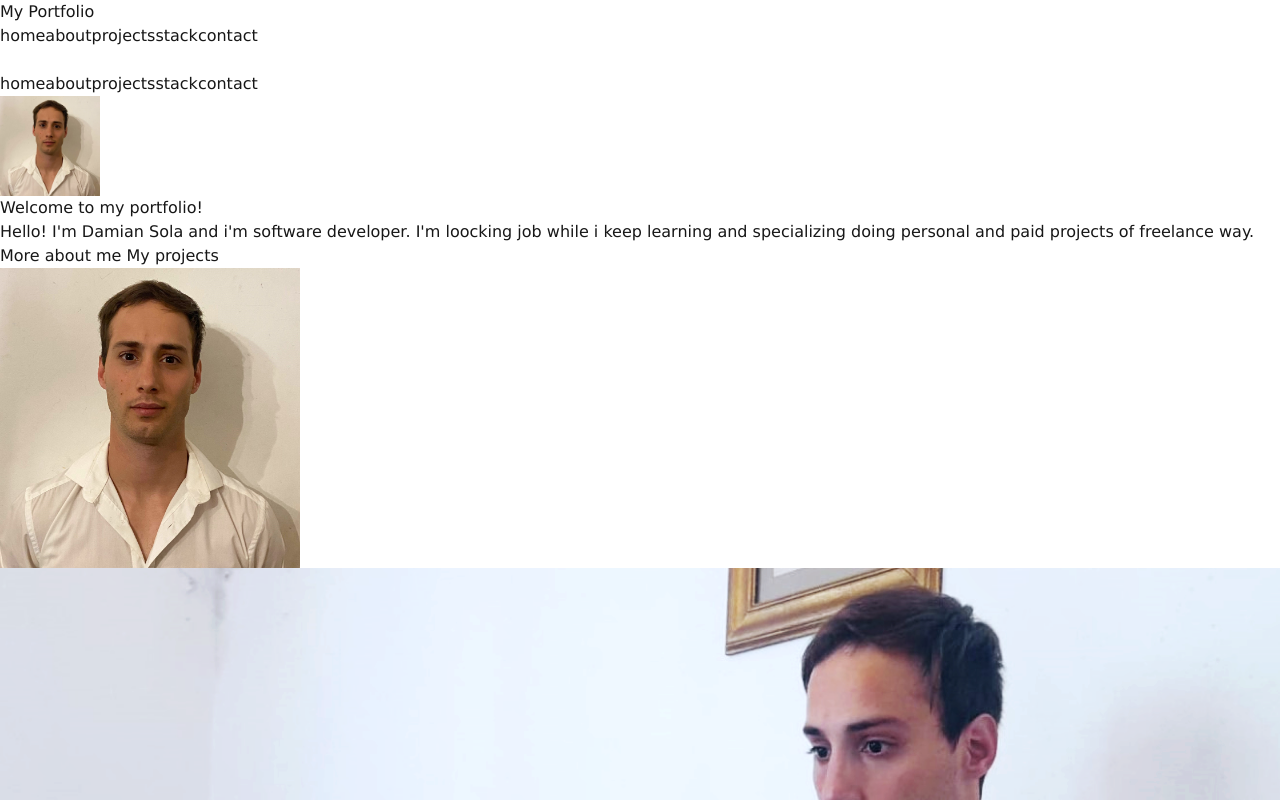
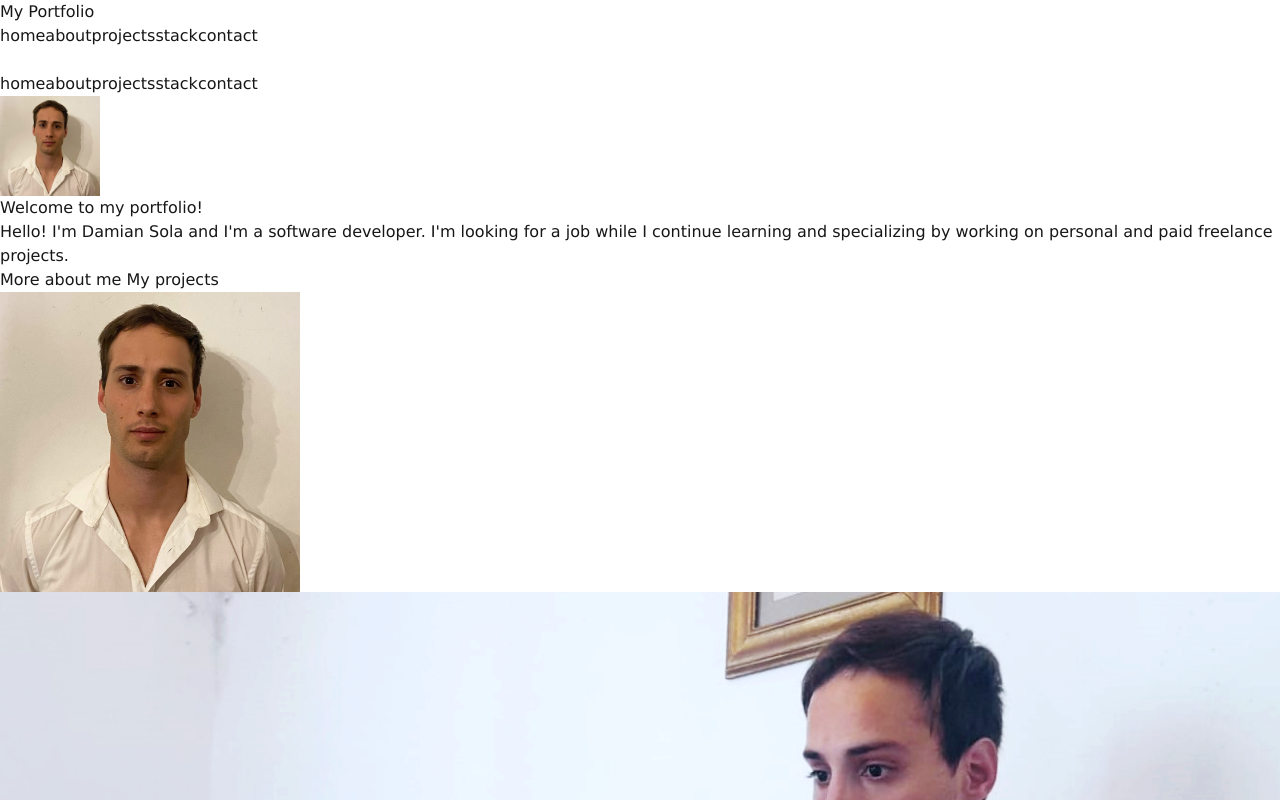
Before and after one commit to DamianSola/portfolio-damian, a Next.js app: page / in a window 1280 px wide. Shown: the top 800 px of the page. Built offline with nearby package versions, Linux system fonts and the light colour scheme.

Commit message:
errores resueltos

```diff
--- a/package.json
+++ b/package.json
@@ -13,7 +13,8 @@
     "next": "14.2.13",
     "react": "^18",
     "react-dom": "^18",
-    "react-icons": "^5.3.0"
+    "react-icons": "^5.3.0",
+    "sharp": "^0.33.5"
   },
   "devDependencies": {
     "eslint": "^8",
--- a/src/components/intro.jsx
+++ b/src/components/intro.jsx
@@ -22,11 +22,11 @@ const Intro = () => {
 
         <div className=" text-center md:w-1/2" data-aos="fade-up">
             <h1 className="text-3xl md:text-4xl md:py-6 py-4 font-bold">Welcome to my portfolio!</h1>
-            <p className="text-ls md:text-xl md:py-6 py-4">
-                Hello! I'm Damian Sola and i'm software developer.
-                I'm loocking job while i keep learning and specializing doing personal and paid projects of freelance way.
+            <p className="text-sm md:text-xl md:py-6 py-4">
+                {"Hello! I'm Damian Sola and I'm a software developer. "}
+                {"I'm looking for a job while I continue learning and specializing by working on personal and paid freelance projects."}
+            </p>
 
-            </p>
             <div className=" text-white w-full py-6">
                 <Link href="#about" className="m-2 bg-gray-900 w-fit p-2 rounded-md border border-gray-500 hover:bg-transparent shadow-md duration-75 ">More about me</Link>
                 <Link href="#projects" className="m-2 bg-gray-900 w-fit p-2 rounded-md border border-gray-500 hover:bg-transparent shadow-md duration-75 "> My projects</Link>
```
Also changed, not shown: 1 other file (tests, documents, lock files or other folders).
